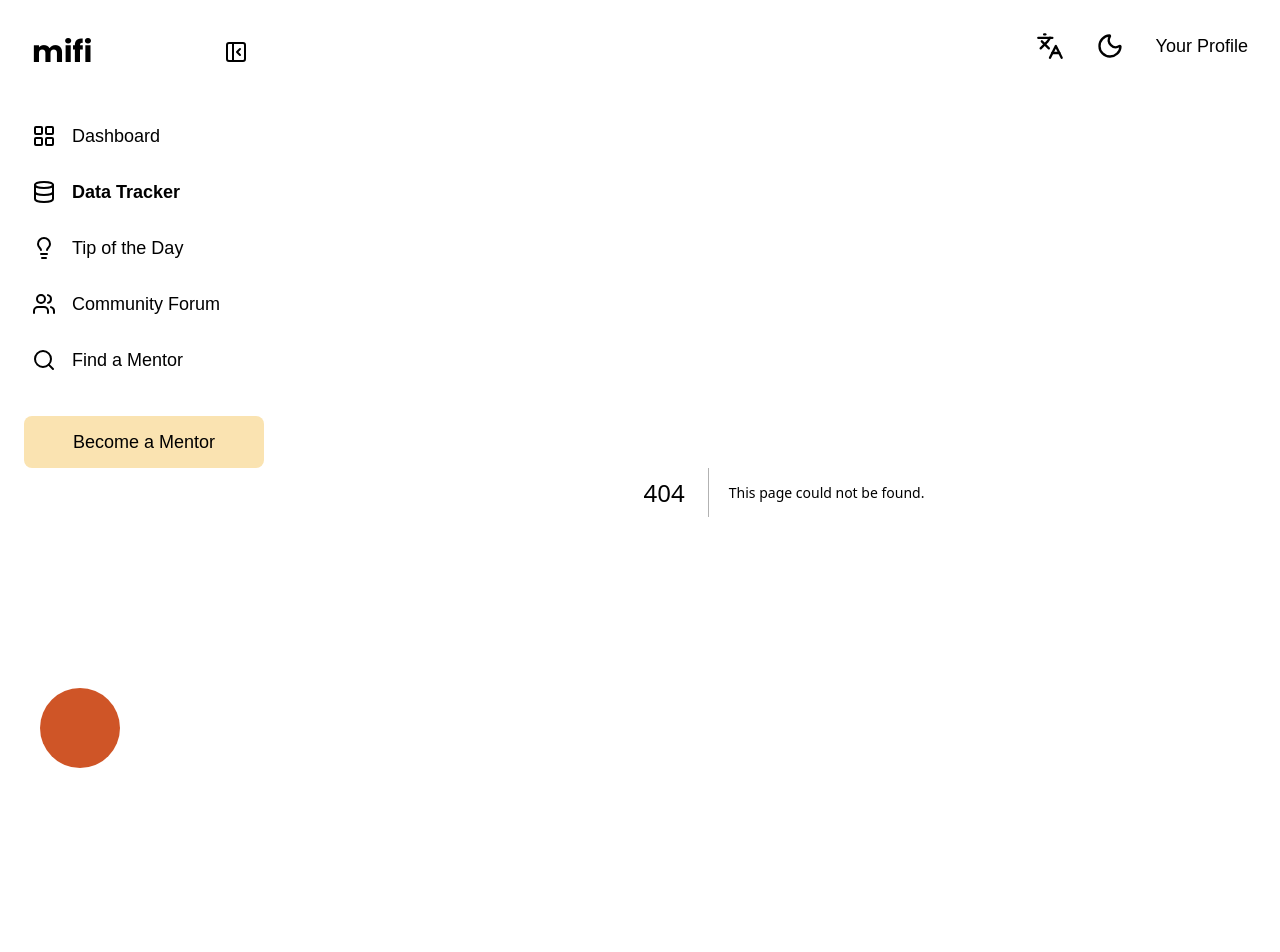
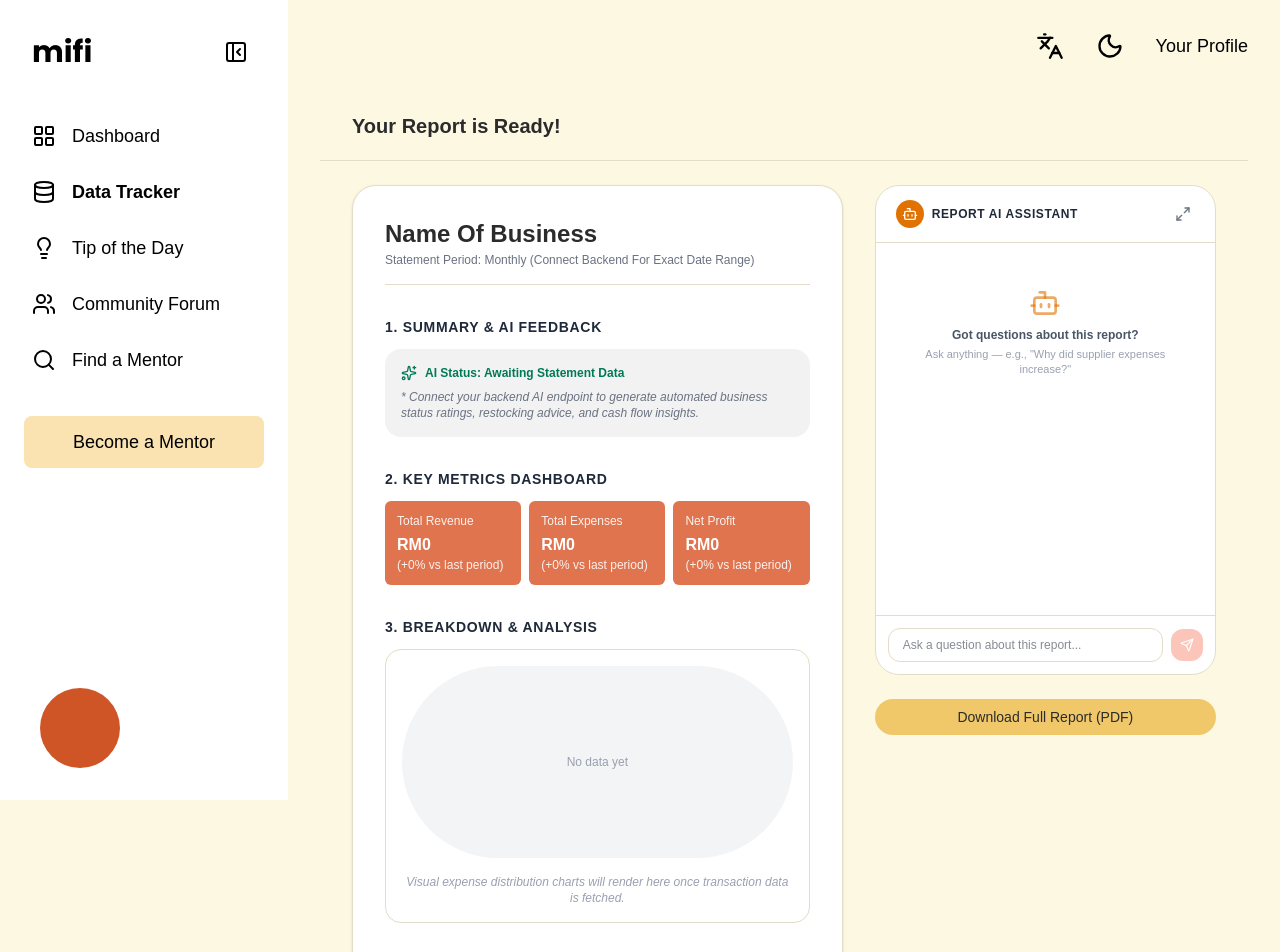
Before and after one commit to JasmineHara/WWCD-FINANCIAL-INCLUSION-AND-SMART-ECONOMY, a Next.js app: page /tracker/report in a window 1280 px wide. Before the commit this address had no page. Shown: the top 952 px of the page. Before the commit the page ends 924 px from the top, so only its background shows below. Built offline with nearby package versions, Linux system fonts and the light colour scheme; a web font is replaced by a local one.

Commit message:
report page with ai chatbot & upload document page

```diff
--- /dev/null
+++ b/app/tracker/report/page.tsx
@@ -0,0 +1,144 @@
+"use client";
+
+import { Suspense, useState, useEffect } from "react";
+import { useSearchParams } from "next/navigation";
+import { TopBar } from "@/components/tracker/TopBar";
+import { BreakdownChart } from "@/components/report/BreakdownChart";
+import { ChatbotPanel } from "@/components/report/ChatbotPanel";
+import { DownloadReportButton } from "@/components/report/DownloadReportButton";
+import { MetricsCards } from "@/components/report/MetricsCards";
+import { Sparkles, Loader2 } from "lucide-react";
+import type { ReportData } from "@/types/tracker";
+
+function ReportContent() {
+const searchParams = useSearchParams();
+const period = searchParams.get("period") || "monthly";
+const reportId = searchParams.get("id") || "default-report";
+
+const [reportData, setReportData] = useState<ReportData | null>(null);
+const [isLoading, setIsLoading] = useState<boolean>(true);
+
+useEffect(() => {
+async function fetchReportData() {
+    try {
+    setIsLoading(true);
+    // TODO: Connect your backend endpoint here (e.g., fetch(`/api/tracker/report?id=${reportId}`))
+    setReportData(null);
+    } catch (error) {
+    console.error("Failed to load report data:", error);
+    } finally {
+    setIsLoading(false);
+    }
+}
+
+fetchReportData();
+}, [reportId]);
+
+if (isLoading) {
+return (
+    <div className="w-full min-h-screen pb-16">
+    <TopBar title="Your Report is Ready!" />
+    <div className="flex flex-col items-center justify-center h-[60vh] space-y-3">
+        <Loader2 className="h-8 w-8 animate-spin text-amber-600" />
+        <p className="text-sm text-gray-500">Loading your AI financial report...</p>
+    </div>
+    </div>
+);
+}
+
+return (
+<div className="w-full min-h-screen pb-16">
+    <TopBar title="Your Report is Ready!" />
+
+    <main className="px-8 py-6 max-w-7xl mx-auto grid grid-cols-1 lg:grid-cols-12 gap-8 items-start">
+
+    <div
+        className="lg:col-span-7 rounded-3xl bg-surface border p-8 space-y-8 shadow-sm"
+        style={{ borderColor: "var(--mifi-border)" }}
+    >
+        {/* Header */}
+        <div className="border-b pb-4" style={{ borderColor: "var(--mifi-border)" }}>
+        <h2 className="text-2xl font-bold" style={{ color: "var(--mifi-sidebar-text)" }}>
+            {reportData?.business_name || "Name Of Business"}
+        </h2>
+        <p className="text-xs text-gray-500 mt-0.5 capitalize">
+            Statement Period: {period} (Connect backend for exact date range)
+        </p>
+        </div>
+
+        {/* 1. Summary & AI Feedback */}
+        <div className="space-y-3">
+        <h3 className="text-sm font-bold uppercase tracking-wider text-gray-800 dark:text-gray-200">
+            1. Summary & AI Feedback
+        </h3>
+        <div className="rounded-2xl p-4 bg-black/5 dark:bg-zinc-800 space-y-2 text-xs">
+            <div className="flex items-center gap-2 font-semibold text-emerald-700 dark:text-emerald-400">
+            <Sparkles className="h-4 w-4 shrink-0" />
+            <span>AI Status: Awaiting Statement Data</span>
+            </div>
+            <p className="text-gray-500 italic">
+            * Connect your backend AI endpoint to generate automated business status ratings, restocking advice, and cash flow insights.
+            </p>
+        </div>
+        </div>
+
+        {/* 2. Key Metrics Dashboard */}
+        <div className="space-y-3">
+        <h3 className="text-sm font-bold uppercase tracking-wider text-gray-800 dark:text-gray-200">
+            2. Key Metrics Dashboard
+        </h3>
+        <MetricsCards metrics={reportData?.metrics} />
+        </div>
+
+        {/* 3. Breakdown & Analysis */}
+        <div className="space-y-3">
+        <h3 className="text-sm font-bold uppercase tracking-wider text-gray-800 dark:text-gray-200">
+            3. Breakdown & Analysis
+        </h3>
+        <div className="p-4 rounded-2xl border space-y-4" style={{ borderColor: "var(--mifi-border)" }}>
+            <BreakdownChart breakdown={reportData?.breakdown ?? []} />
+            <p className="text-xs text-gray-400 italic text-center">
+            Visual expense distribution charts will render here once transaction data is fetched.
+            </p>
+        </div>
+        </div>
+
+        {/* 4. Item & Transaction Summary */}
+        <div className="space-y-3">
+        <h3 className="text-sm font-bold uppercase tracking-wider text-gray-800 dark:text-gray-200">
+            4. Item & Transaction Summary
+        </h3>
+        <div className="rounded-2xl border overflow-hidden text-xs" style={{ borderColor: "var(--mifi-border)" }}>
+            <div className="bg-gray-100 dark:bg-zinc-800 px-4 py-2.5 font-semibold grid grid-cols-3 text-gray-700 dark:text-gray-300">
+            <span>Category</span>
+            <span>Volume</span>
+            <span className="text-right">Amount</span>
+            </div>
+            <div className="p-6 text-center text-gray-400">
+            No transaction records loaded. Connect database to view summary entries.
+            </div>
+        </div>
+        </div>
+    </div>
+
+    <div className="lg:col-span-5 sticky top-6 space-y-6 flex flex-col h-[550px]">
+        <div className="flex-1">
+        <ChatbotPanel reportId={reportId} />
+        </div>
+        <div>
+        <DownloadReportButton reportId={reportId} />
+        </div>
+    </div>
+
+    </main>
+</div>
+);
+}
+
+export default function ReportPage() {
+return (
+<Suspense fallback={<div className="p-12 text-center text-sm text-gray-500">Loading report...</div>}>
+    <ReportContent />
+</Suspense>
+);
+}
--- a/app/tracker/upload/page.tsx
+++ b/app/tracker/upload/page.tsx
@@ -1,17 +1,10 @@
-/**
- * app/tracker/upload/page.tsx
- * --------------------------------
- * The "Upload Document" page — matches Images 5-7. All upload behavior
- * (states, API call, success/error modal) lives in UploadDropzone; this
- * page is just the shell (Sidebar/TopBar + heading) around it.
- */
 "use client";
 
 import { useState } from "react";
 import { useRouter } from "next/navigation";
-import { Sidebar } from "@/components/tracker/Sidebar";
 import { TopBar } from "@/components/tracker/TopBar";
 import { UploadDropzone } from "@/components/tracker/UploadDropzone";
+import { ArrowLeft } from "lucide-react";
 
 export default function UploadDocumentPage() {
   const router = useRouter();
@@ -50,31 +43,47 @@ export default function UploadDocumentPage() {
   };
 
   return (
-    <div className="flex">
-      <Sidebar />
+    <div className="w-full min-h-screen pb-12">
+      <TopBar title="Upload Document" />
 
-      <div className="flex-1">
-        <TopBar title="Upload Document" />
+      <main className="px-8 py-6 space-y-6 max-w-4xl mx-auto">
+        {/* Back navigation */}
+        <div>
+          <button
+            type="button"
+            onClick={() => router.push("/tracker")}
+            className="inline-flex items-center gap-2 text-xs font-semibold text-gray-500 hover:text-gray-900 dark:hover:text-white transition"
+          >
+            <ArrowLeft className="h-3.5 w-3.5" /> Back to Data Tracker
+          </button>
+        </div>
 
-        <main className="px-8 py-6">
-          <h2 className="text-2xl font-semibold">Upload Document</h2>
-          <p className="mt-1 text-sm text-gray-500">
-            Upload your financial statements (CSV, XLS, PDF) to import data into your tracker.
-          </p>
+        <div
+          className="rounded-3xl bg-surface border p-8 space-y-6 shadow-sm"
+          style={{ borderColor: "var(--mifi-border, #e7e3d0)" }}
+        >
+          <div className="border-b pb-4" style={{ borderColor: "var(--mifi-border, #e7e3d0)" }}>
+            <h2 className="text-xl font-bold text-gray-900 dark:text-white">Upload New Financial Statement</h2>
+            <p className="text-xs text-gray-500 mt-1">
+              Upload your financial statements (CSV, XLS, PDF) to automatically import entries and analyze cash flow via AI.
+            </p>
+          </div>
 
-          <div className="mt-6">
+          <div>
             <UploadDropzone onUpload={handleUpload} isUploading={isUploading} />
           </div>
 
           {status && (
-            <p
-              className={`mt-4 text-sm ${status.startsWith("Upload successful") ? "text-green-600" : "text-red-600"}`}
-            >
+            <div className={`p-3 rounded-xl text-xs font-medium ${
+              status.startsWith("Upload successful")
+                ? "bg-emerald-50 text-emerald-700 border border-emerald-200"
+                : "bg-red-50 text-red-600 border border-red-200"
+            }`}>
               {status}
-            </p>
+            </div>
           )}
-        </main>
-      </div>
+        </div>
+      </main>
     </div>
   );
 }
--- a/components/report/ChatbotPanel.tsx
+++ b/components/report/ChatbotPanel.tsx
@@ -11,7 +11,7 @@
 "use client";
 
 import { useState } from "react";
-import { Maximize2, Minimize2, Send } from "lucide-react";
+import { Maximize2, Minimize2, Send, Bot, User } from "lucide-react";
 import type { ChatMessage } from "@/types/tracker";
 
 export function ChatbotPanel({ reportId }: { reportId: string }) {
@@ -42,6 +42,17 @@ export function ChatbotPanel({ reportId }: { reportId: string }) {
       if (data.success && data.message) {
         setMessages((prev) => [...prev, data.message]);
       }
+    } catch {
+      // Fallback AI response for testing / non-backend state
+      setMessages((prev) => [
+        ...prev,
+        {
+          id: crypto.randomUUID(),
+          role: "assistant",
+          content: "Connect your AI backend endpoint (/api/tracker/chat) to answer questions about this report.",
+          created_at: new Date().toISOString(),
+        },
+      ]);
     } finally {
       setSending(false);
     }
@@ -49,50 +60,91 @@ export function ChatbotPanel({ reportId }: { reportId: string }) {
 
   return (
     <div
-      className={`flex flex-col rounded-md bg-white ${expanded ? "fixed inset-6 z-40 shadow-2xl" : "h-full"}`}
-      style={{ border: "1px solid var(--mifi-border)" }}
+      className={`flex flex-col rounded-3xl bg-surface transition-all ${
+        expanded ? "fixed inset-6 z-50 shadow-2xl" : "h-full"
+      }`}
+      style={{ border: "1px solid var(--mifi-border, #e7e3d0)" }}
     >
-      <div className="flex items-center justify-end px-3 pt-3">
-        <button onClick={() => setExpanded((v) => !v)} aria-label="Toggle chatbot size" className="opacity-60 hover:opacity-100">
+      {/* Header bar matching the main assistant header */}
+      <div
+        className="flex items-center justify-between px-5 py-3.5 border-b"
+        style={{ borderColor: "var(--mifi-border, #e7e3d0)" }}
+      >
+        <div className="flex items-center gap-2">
+          <div className="h-7 w-7 rounded-full bg-amber-600 text-white flex items-center justify-center shrink-0">
+            <Bot className="h-4 w-4" />
+          </div>
+          <span className="text-xs font-bold uppercase tracking-wider text-gray-800 dark:text-gray-200">
+            Report AI Assistant
+          </span>
+        </div>
+
+        <button
+          onClick={() => setExpanded((v) => !v)}
+          aria-label="Toggle chatbot size"
+          className="text-gray-500 hover:text-gray-900 dark:hover:text-white transition p-1"
+        >
           {expanded ? <Minimize2 size={16} /> : <Maximize2 size={16} />}
         </button>
       </div>
 
-      <div className="flex-1 space-y-2 overflow-y-auto px-4 py-3">
+      {/* Messages Scroll Area */}
+      <div className="flex-1 space-y-3 overflow-y-auto px-4 py-3 text-xs">
         {messages.length === 0 && (
-          <p className="text-xs text-gray-400">Ask me anything about this report — e.g. &quot;why did expenses go up?&quot;</p>
+          <div className="text-center py-8 px-4 text-gray-400 space-y-1">
+            <Bot className="h-8 w-8 mx-auto text-amber-600/60 mb-2" />
+            <p className="font-semibold text-gray-600 dark:text-gray-300">Got questions about this report?</p>
+            <p className="text-[11px]">Ask anything — e.g., &quot;Why did supplier expenses increase?&quot;</p>
+          </div>
         )}
+
         {messages.map((m) => (
           <div
             key={m.id}
-            className={`max-w-[85%] rounded-lg px-3 py-2 text-sm ${m.role === "user" ? "ml-auto" : ""}`}
-            style={{
-              backgroundColor: m.role === "assistant" ? "var(--mifi-accent-secondary)" : "#e5e5e5",
-              color: "#2b2b2b",
-            }}
+            className={`flex gap-2.5 ${m.role === "user" ? "justify-end" : "justify-start"}`}
           >
-            {m.content}
+            {m.role === "assistant" && (
+              <div className="h-6 w-6 rounded-full bg-amber-600 text-white flex items-center justify-center shrink-0 mt-0.5">
+                <Bot className="h-3.5 w-3.5" />
+              </div>
+            )}
+
+            <div
+              className={`max-w-[85%] rounded-2xl px-3.5 py-2.5 text-xs shadow-sm ${
+                m.role === "user"
+                  ? "bg-[#4a6741] text-white rounded-br-none"
+                  : "bg-black/5 dark:bg-zinc-800 text-gray-900 dark:text-white rounded-bl-none"
+              }`}
+            >
+              {m.content}
+            </div>
+
+            {m.role === "user" && (
+              <div className="h-6 w-6 rounded-full bg-[#f76f54] text-white flex items-center justify-center shrink-0 mt-0.5">
+                <User className="h-3.5 w-3.5" />
+              </div>
+            )}
           </div>
         ))}
       </div>
 
-      <div className="flex items-center gap-2 border-t p-3" style={{ borderColor: "var(--mifi-border)" }}>
+      {/* Input area matching main chat style */}
+      <div className="flex items-center gap-2 border-t p-3" style={{ borderColor: "var(--mifi-border, #e7e3d0)" }}>
         <input
           value={input}
           onChange={(e) => setInput(e.target.value)}
           onKeyDown={(e) => e.key === "Enter" && sendMessage()}
-          placeholder="Ask a question…"
-          className="flex-1 rounded-full border px-4 py-2 text-sm outline-none"
-          style={{ borderColor: "var(--mifi-border)" }}
+          placeholder="Ask a question about this report..."
+          className="flex-1 rounded-xl border px-3.5 py-2 text-xs bg-white dark:bg-zinc-800 text-gray-900 dark:text-white focus:outline-none focus:ring-1 focus:ring-amber-500"
+          style={{ borderColor: "var(--mifi-border, #e7e3d0)" }}
         />
         <button
           onClick={sendMessage}
-          disabled={sending}
+          disabled={sending || !input.trim()}
           aria-label="Send"
-          className="flex h-9 w-9 items-center justify-center rounded-full disabled:opacity-60"
-          style={{ backgroundColor: "var(--mifi-accent-primary)" }}
+          className="flex h-8 w-8 items-center justify-center rounded-xl bg-[#f76f54] text-white transition hover:brightness-95 disabled:opacity-40 shrink-0"
         >
-          <Send size={16} color="white" />
+          <Send size={14} color="white" />
         </button>
       </div>
     </div>
```
